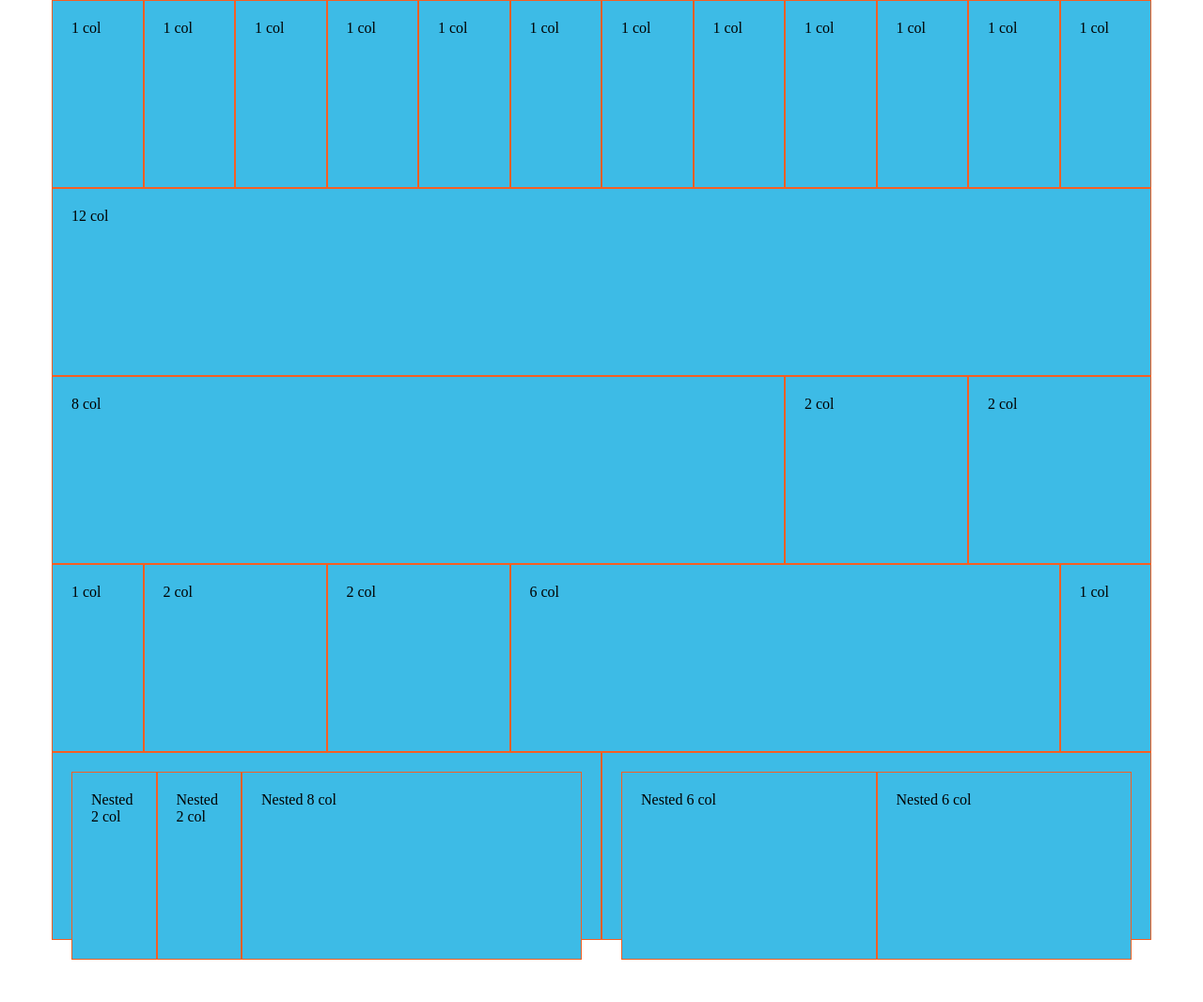
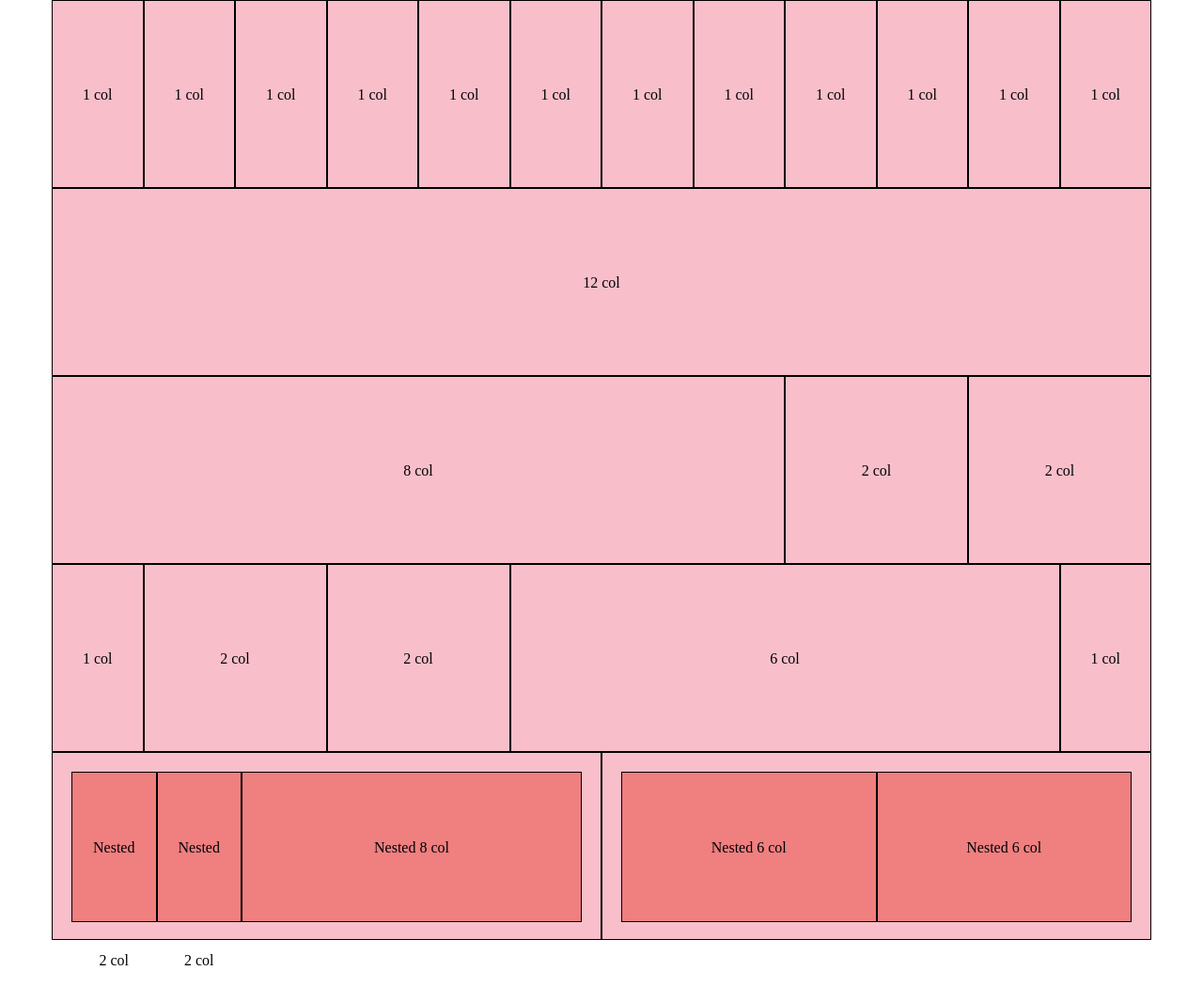
Before and after one commit to andreagavardi/html-css-12bool, a plain HTML site: page index.html in a window 1280 px wide. Shown: the whole page at 94% size. Before the commit the page ends 1021 px from the top, so only its background shows below. Drawn offline with Linux system fonts and the light colour scheme.

Commit message:
esercizio completato

```diff
--- a/asset/css/style.css
+++ b/asset/css/style.css
@@ -0,0 +1,12 @@
+.container .row [class*="col-"] {
+  background-color: #f8bfcb;
+  border: 1px solid black;
+  text-align: center;
+  line-height: 160px;
+}
+
+.row > .col-6 > .row [class*="col-"] {
+  background-color: #f07f80;
+  height: 160px;
+  line-height: 120px;
+}
--- a/index.html
+++ b/index.html
@@ -6,37 +6,38 @@
     <meta name="viewport" content="width=device-width, initial-scale=1.0">
     <link rel="stylesheet" href="./asset/css/12-bool-framwork.css">
     <link rel="stylesheet" href="./asset/css/style.css">
-    <title>Document</title>
+    <title>html-css-12bol</title>
 </head>
 <body class="dbg">
     <div class="container">
         <!-- prima riga -->
+        <div class="row">
+            <div class="col-1">1 col </div>
+            <div class="col-1">1 col </div>
+            <div class="col-1">1 col </div>
+            <div class="col-1">1 col </div>
+            <div class="col-1">1 col </div>
+            <div class="col-1">1 col </div>
+            <div class="col-1">1 col </div>
+            <div class="col-1">1 col </div>
+            <div class="col-1">1 col </div>
+            <div class="col-1">1 col </div>
+            <div class="col-1">1 col </div>
+            <div class="col-1">1 col </div>
+        </div>
 
-        <div class="row">
-            <div class="col-1">1 col</div>
-            <div class="col-1">1 col</div>
-            <div class="col-1">1 col</div>
-            <div class="col-1">1 col</div>
-            <div class="col-1">1 col</div>
-            <div class="col-1">1 col</div>
-            <div class="col-1">1 col</div>
-            <div class="col-1">1 col</div>
-            <div class="col-1">1 col</div>
-            <div class="col-1">1 col</div>
-            <div class="col-1">1 col</div>
-            <div class="col-1">1 col</div>
-        </div>
         <!-- seconda riga -->
-
         <div class="row">
             <div class="col-12">12 col</div>
         </div>
+
         <!-- terza riga -->
         <div class="row">
             <div class="col-8">8 col</div>
             <div class="col-2">2 col</div>
             <div class="col-2">2 col</div>
         </div>
+
         <!-- quarta riga -->
         <div class="row">
             <div class="col-1">1 col</div>
@@ -45,6 +46,7 @@
             <div class="col-6">6 col</div>
             <div class="col-1">1 col</div>
         </div>
+
         <!-- quinta riga nest -->
         <div class="row">
             <div class="col-6">
```
